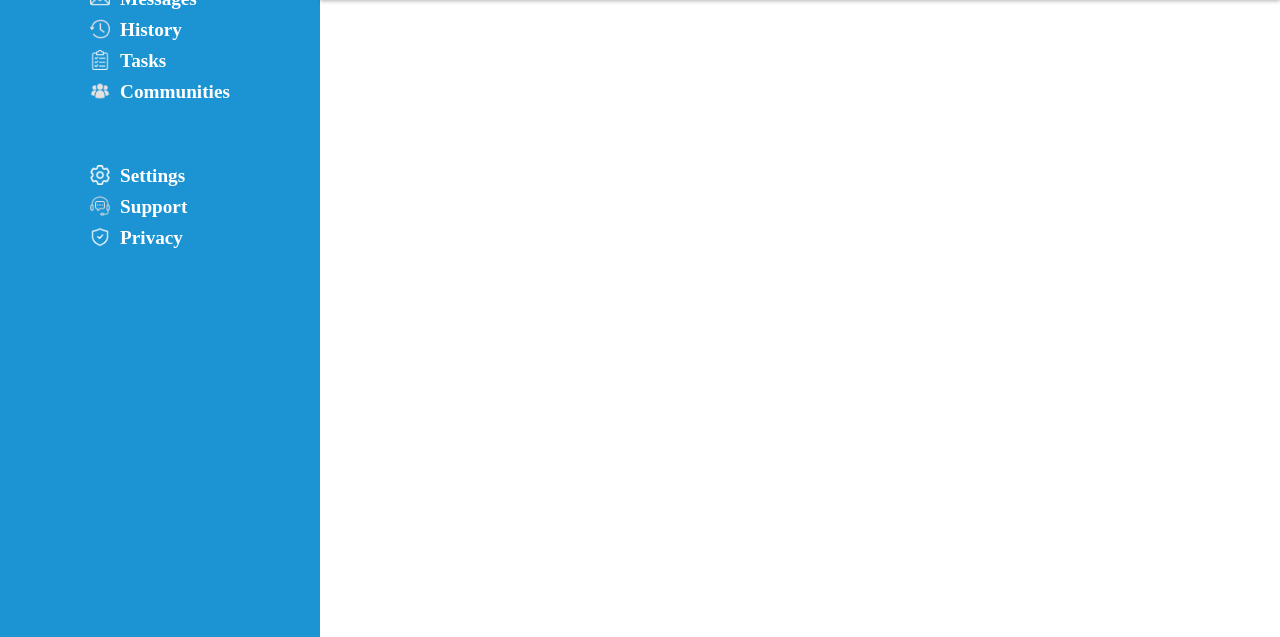
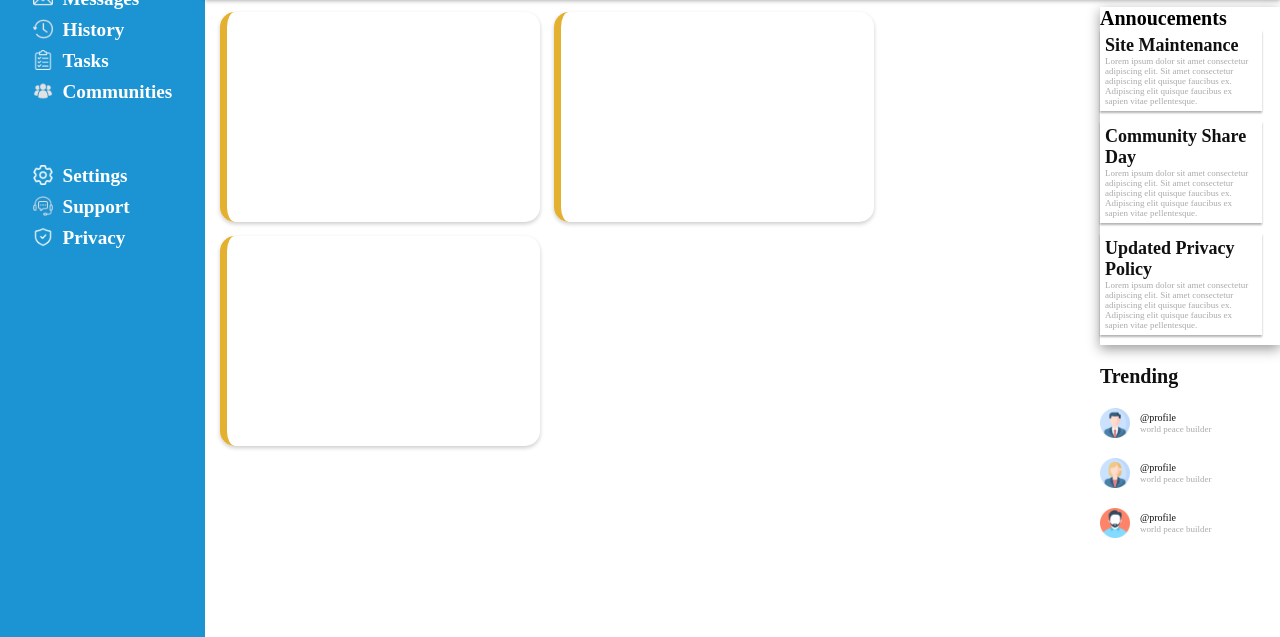
Before and after one commit to MalekToumi-815/Admin-Dashboard, a plain HTML site: page index.html in a window 1280 px wide. Shown: the part 163-800 px from the top of the page. Drawn offline with Linux system fonts and the light colour scheme.

Commit message:
right side of main

```diff
--- a/index.html
+++ b/index.html
@@ -44,6 +44,44 @@
         <button class="button" style="grid-area: 2 / 7  / -1 / 8 ; align-self: center;">Upload</button>
         <button class="button" style="grid-area: 2 / 8  / -1 / -1 ; align-self: center;">Share</button>
     </header>
-    <main></main>
+    <main class="grid-container">
+        <div class="grid-continer cards">
+            <div class="card"></div>
+            <div class="card"></div>
+            <div class="card"></div>
+        </div>
+        <div style="grid-column: -1; grid-row: 1;">
+            <div id="annoucements" class="flex-container">
+                <h1>Annoucements</h1>
+                <div class="annoucement">
+                    <h1>Site Maintenance</h1>
+                    <p>Lorem ipsum dolor sit amet consectetur adipiscing elit. Sit amet consectetur adipiscing elit quisque faucibus ex. Adipiscing elit quisque faucibus ex sapien vitae pellentesque.</p>
+                </div>
+                <div class="annoucement">
+                    <h1>Community Share Day</h1>
+                    <p>Lorem ipsum dolor sit amet consectetur adipiscing elit. Sit amet consectetur adipiscing elit quisque faucibus ex. Adipiscing elit quisque faucibus ex sapien vitae pellentesque.</p>
+                </div>
+                <div class="annoucement">
+                    <h1>Updated Privacy Policy</h1>
+                    <p>Lorem ipsum dolor sit amet consectetur adipiscing elit. Sit amet consectetur adipiscing elit quisque faucibus ex. Adipiscing elit quisque faucibus ex sapien vitae pellentesque.</p>
+                </div>
+            </div>
+            <div class="flex-container trending">
+                <h1>Trending</h1>
+                <div class="flex-container" style="gap: 10px; align-items: center;">
+                    <img src="images/profile.png" class="profile">
+                    <p>@profile<br><span>world peace builder</span></p>
+                </div>
+                <div class="flex-container" style="gap: 10px; align-items: center;">
+                    <img src="images/profile (1).png" class="profile">
+                    <p>@profile<br><span>world peace builder</span></p>
+                </div>
+                <div class="flex-container" style="gap: 10px; align-items: center;">
+                    <img src="images/man.png" class="profile">
+                    <p>@profile<br><span>world peace builder</span></p>
+                </div>
+            </div>
+        </div>
+    </main>
 </body>
 </html>
--- a/styles.css
+++ b/styles.css
@@ -27,9 +27,12 @@
     margin-right: 10px;
 }
 .card{
-    width: 340px;
-    height: 230px;
+    display: inline-block;
+    grid-column: 1;
+    width: 320px;
+    height: 210px;
     padding: 20px;
+    margin: 5px;
     border-radius: 15px;
     border-left: 7px solid #e3b030;
     box-shadow: 0 2px 4px rgba(0, 0, 0, 0.2);
@@ -53,7 +56,7 @@
 body{
     width: 100vw;
     height: 100vh;
-    grid-template-columns: 1fr 3fr;
+    grid-template-columns: minmax(max-content,16vw) 1fr;
     grid-template-rows: 1fr 4fr;
 }
 nav{
@@ -72,9 +75,6 @@ header{
     font-weight: 600;
     gap: 6px;
 }
-main{
-    grid-area: 2 / 2 / -1 / -1;
-}
 #dash-icon{
     width: 30px;
     height: 30px;
@@ -92,3 +92,46 @@ li{
     width: 30px;
     height: 30px;
 }
+main{
+    grid-area: 2 / 2 / -1 / -1;
+    padding: 10px;
+    padding-right: 0;
+    grid-template-columns: 1fr max-content;
+    grid-template-rows: 1fr;
+}
+#annoucements{
+    width: 180px;
+    height: max-content;
+    font-size: 10px;
+    box-shadow: 0 4px 12px rgba(0, 0, 0, 0.4);
+    flex-direction: column;
+}
+.annoucement{
+    font-size: 0.9em;
+    width: 90%;
+    color: #101010;
+    box-shadow: 0 2px 2px rgba(0, 0, 0, 0.3);
+    margin-bottom: 10px;
+    padding: 5px;
+}
+.annoucement  p{
+    color: #aaaaaa;
+}
+.cards{
+    grid-column: 1;
+    grid-template-columns: repeat(auto-fit,minmax(320px, 1fr));
+}
+.trending{
+    margin-top: 20px;
+    flex-direction: column;
+    font-size: 10px;
+    color: #101010;
+    gap: 20px;
+}
+.trending p{
+    font-size: 1em;
+}
+.trending span{
+    font-size: 0.9em;
+    color: #aaaaaa;
+}
```
